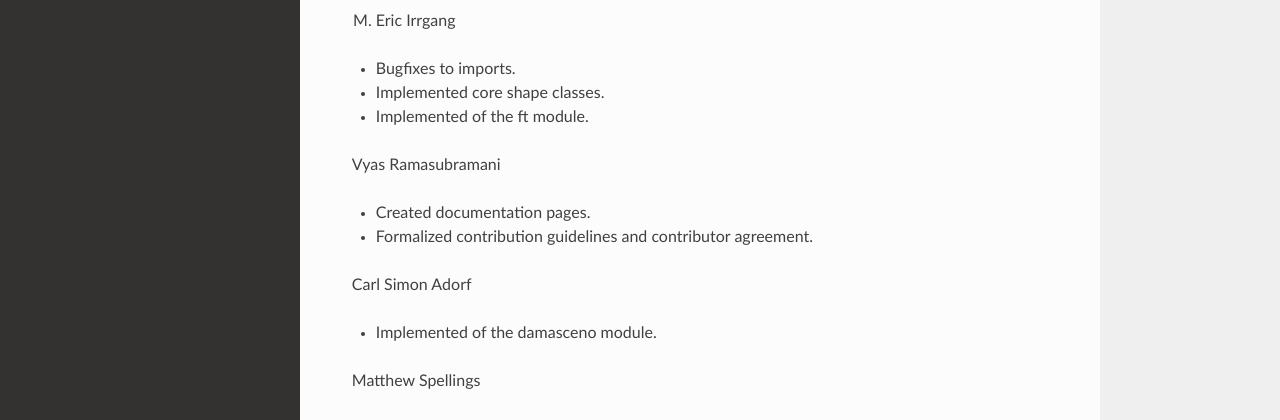
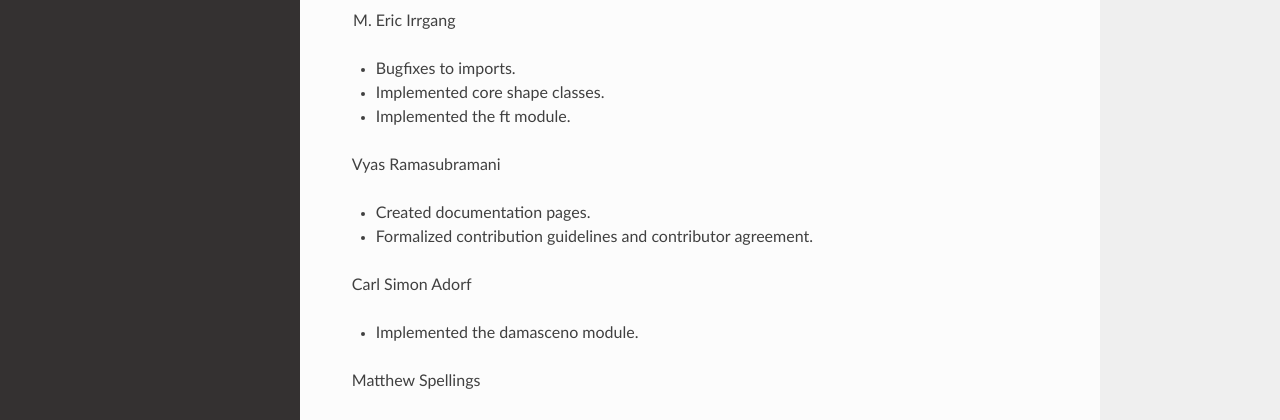
Before and after one commit to glotzerlab/coxeter, a Sphinx documentation site: the page built from doc/source/credits.rst, in a window 1280 px wide and 900 px high, scrolled down 622 px. Shown: the part 305-725 px from the top of the window. Built offline with Sphinx 7.4.7 and the Read the Docs theme 2.0.0, drawn with Linux system fonts in a browser that asks for light colours; pages that are not in the unit, such as notebooks, are missing from menus.

```diff
--- a/doc/source/credits.rst
+++ b/doc/source/credits.rst
@@ -38,7 +38,7 @@ M. Eric Irrgang
 
 * Bugfixes to imports.
 * Implemented core shape classes.
-* Implemented of the ft module.
+* Implemented the ft module.
 
 Vyas Ramasubramani
 
@@ -47,7 +47,7 @@ Vyas Ramasubramani
 
 Carl Simon Adorf
 
-* Implemented of the damasceno module.
+* Implemented the damasceno module.
 
 Matthew Spellings
 
```
